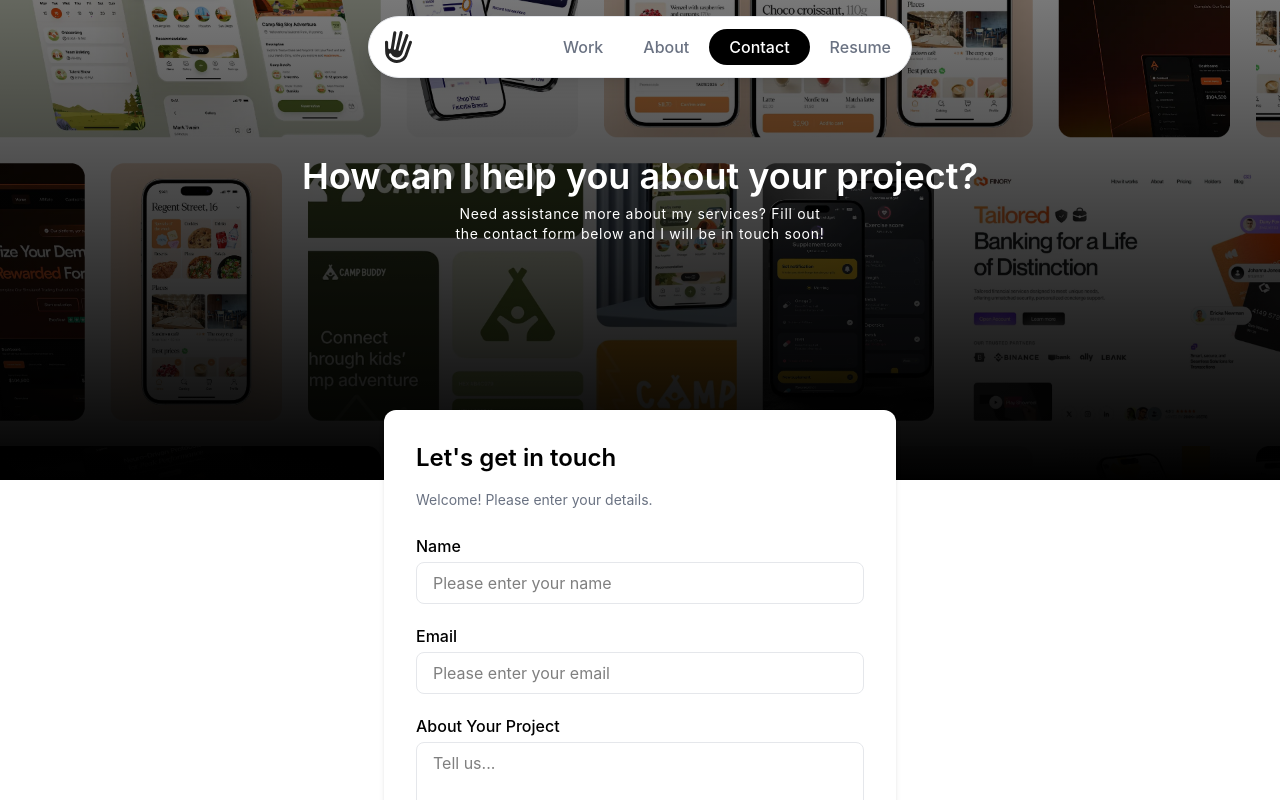
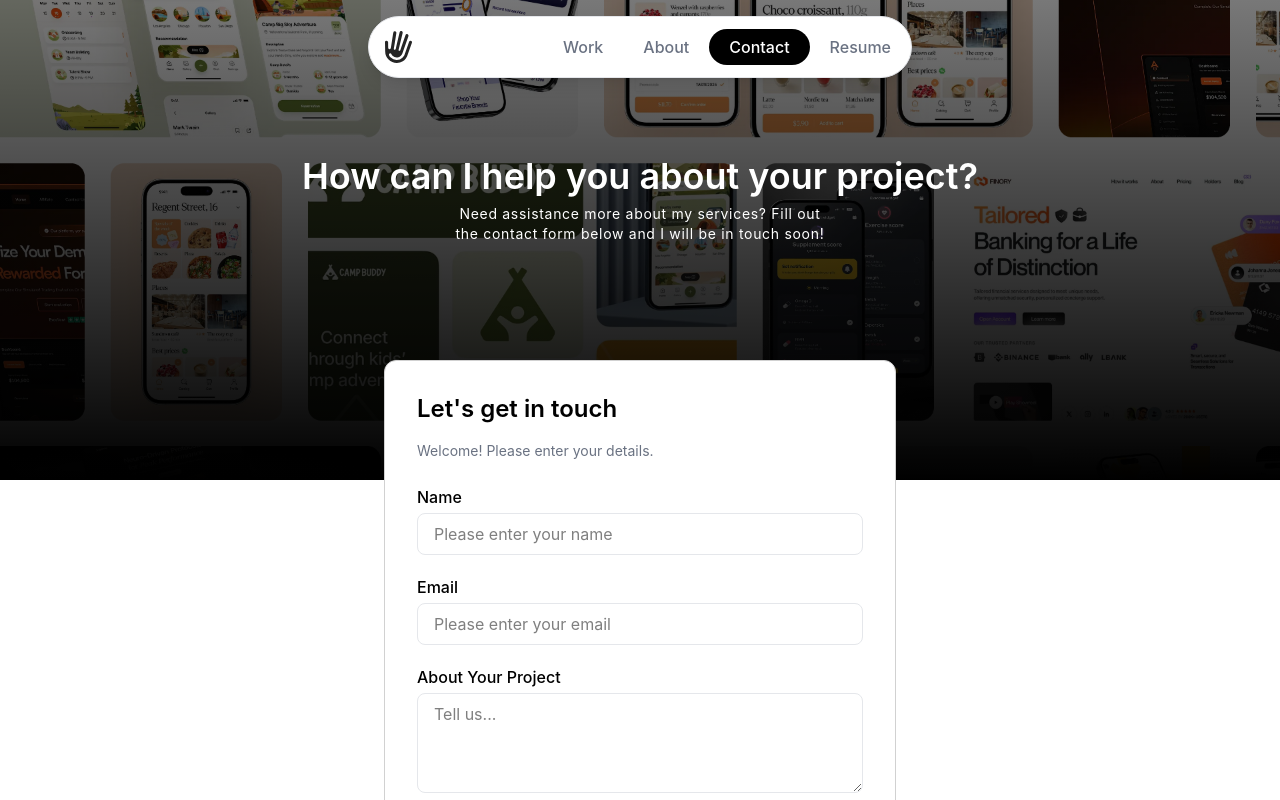
Before and after one commit to Hirenpandav/jay-portfolio, a React (Vite) app: page /contact in a window 1280 px wide. Shown: the top 800 px of the page. Built offline with nearby package versions, Linux system fonts and the light colour scheme.

Commit message:
feat: update Contact form styling with improved layout and border for better visibility

```diff
--- a/src/pages/Contact.jsx
+++ b/src/pages/Contact.jsx
@@ -74,8 +74,8 @@ const Contact = () => {
       </section>
 
       {/* Contact Form */}
-      <section className="py-20 bg-white flex justify-center px-4 md:mt-[-150px]">
-        <form onSubmit={handleSubmit} className="w-full max-w-lg bg-white p-8 rounded-xl shadow-md space-y-5 z-5">
+      <section className="py-20 bg-white flex justify-center px-4 md:mt-[-200px] ">
+        <form onSubmit={handleSubmit} className="w-full max-w-lg bg-white p-8 rounded-xl border border-[#d1d1d1] space-y-5 z-5">
           <h2 className="text-2xl font-semibold mb-4">Let's get in touch</h2>
           <p className="text-sm text-gray-500 mb-6">Welcome! Please enter your details.</p>
 
```
